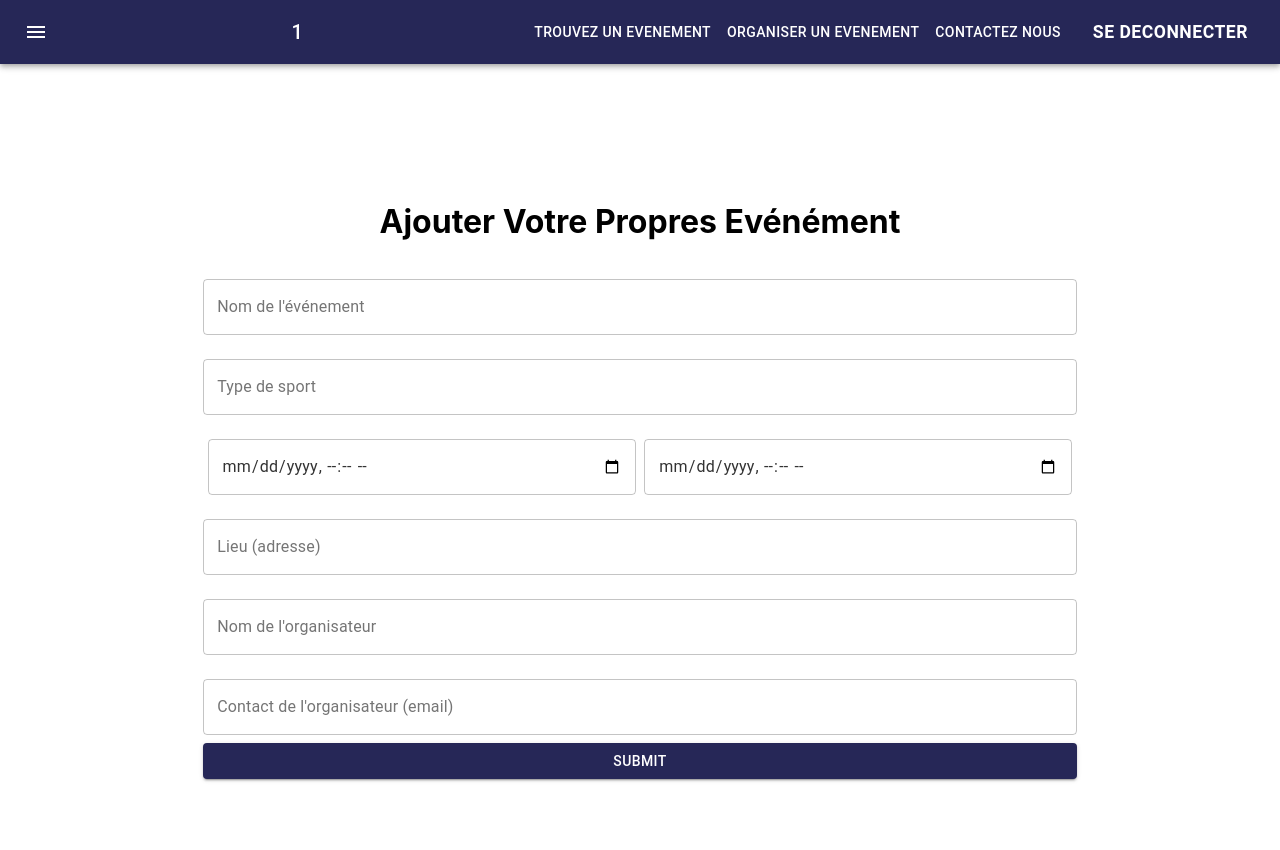
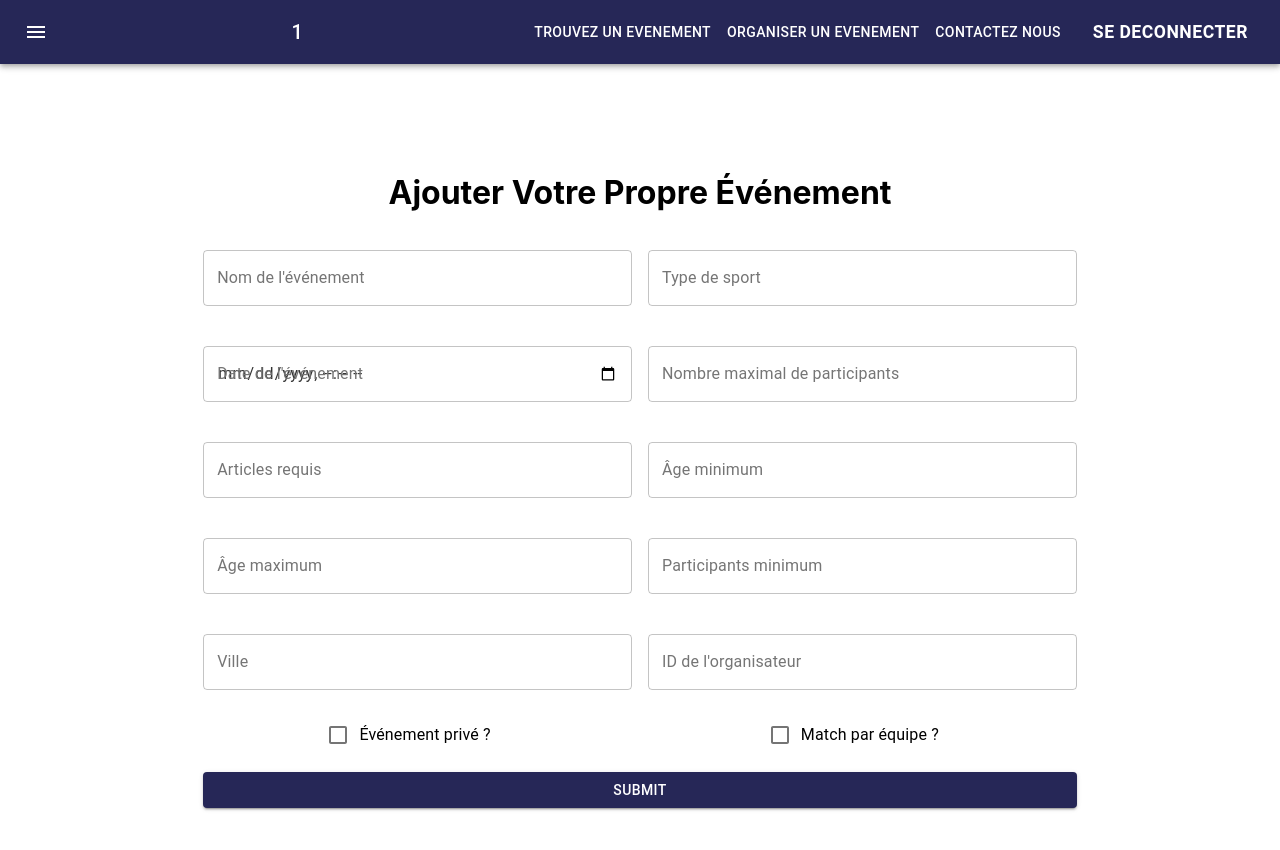
Before and after one commit to ahmeddahdouh/sportconnect_front, a React (Create React App) app: page / in a window 1280 px wide. Shown: the top 850 px of the page. Built offline with nearby package versions, Linux system fonts and the light colour scheme; sample sign-in values are in the browser's storage.

Commit message:
add event form integration de backend

```diff
--- a/src/components/AddEventForm.js
+++ b/src/components/AddEventForm.js
@@ -1,5 +1,5 @@
 import React, { useState } from 'react';
-import { TextField, Button, Box } from '@mui/material';
+import {TextField, Button, Box, Checkbox, FormControlLabel} from '@mui/material';
 import {fieldsAddEvent} from "../data";
 import '../App.css';
 
@@ -37,21 +37,47 @@ export default function AddEventForm() {
             }}
         >
             <Box sx={{ width: '70%', padding: 2 }}>
-                <h1>Ajouter Votre Propres Evénément </h1>
+                <h1>Ajouter Votre Propre Événement</h1>
                 <form onSubmit={handleSubmit}>
-                    {formFields.map((field) => (
+                    {formFields.reduce((rows, field, index) => {
+                        if (index % 2 === 0) {
+                            rows.push([]);
+                        }
+                        rows[rows.length - 1].push(field);
+                        debugger;
+                        console.log(rows)
+                        return rows;
+
+                    }, []).map((row, rowIndex) => (
+                        <Box key={rowIndex} sx={{ display: 'flex', gap: 2, marginBottom: 2 }}>
+                            {row.map((field) => (
+                                <Box key={field.name} sx={{ flex: 1 }}>
+                                    {field.type === 'checkbox' ? (
+                                        <FormControlLabel
+                                            control={
+                                                <Checkbox
+                                                    checked={formData[field.name] || false}
+                                                    onChange={handleChange}
+                                                    name={field.name}
+                                                />
+                                            }
+                                            label={field.label}
+                                        />
+                                    ) : (
                                         <TextField
-                            className={field.type == 'datetime-local' ? "width-midel" : ""}
-                            key={field.name}
                                             type={field.type}
                                             label={field.label}
                                             name={field.name}
-                            value={formData[field.name]}
+                                            value={formData[field.name] || ""}
                                             onChange={handleChange}
                                             fullWidth
                                             margin="normal"
                                             variant="outlined"
                                         />
+                                    )}
+                                </Box>
+                            ))}
+                        </Box>
                     ))}
                     <Button type="submit" variant="contained" color="primary" fullWidth>
                         Submit
--- a/src/data.js
+++ b/src/data.js
@@ -1,10 +1,14 @@
-export const fieldsAddEvent =
-    [
+export const fieldsAddEvent = [
         { label: "Nom de l'événement", name: "event_name", type: "text" },
-        { label: "Type de sport", name: "sport_type", type: "text" },
-        {  name: "start_date", type: "datetime-local" },
-        {  name: "end_date", type: "datetime-local" },
-        { label: "Lieu (adresse)", name: "location", type: "text" },
-        { label: "Nom de l'organisateur", name: "organizer_name", type: "text" },
-        { label: "Contact de l'organisateur (email)", name: "organizer_email", type: "email" },
-    ];
+        { label: "Type de sport", name: "id_sport", type: "number" },
+        { name: "event_date", type: "datetime-local", label: "Date de l'événement" },
+        { label: "Nombre maximal de participants", name: "event_max_utilisateur", type: "number" },
+        { label: "Articles requis", name: "event_Items", type: "text" },
+        { label: "Âge minimum", name: "event_age_min", type: "number" },
+        { label: "Âge maximum", name: "event_age_max", type: "number" },
+        { label: "Participants minimum", name: "nombre_utilisateur_min", type: "number" },
+        { label: "Ville", name: "event_ville", type: "text" },
+        { label: "ID de l'organisateur", name: "id_gestionnaire", type: "number" },
+        { label: "Événement privé ?", name: "is_private", type: "checkbox" },
+        { label: "Match par équipe ?", name: "is_team_vs_team", type: "checkbox" },
+];
```
Lines whose indentation alone changed are shown as unchanged.
